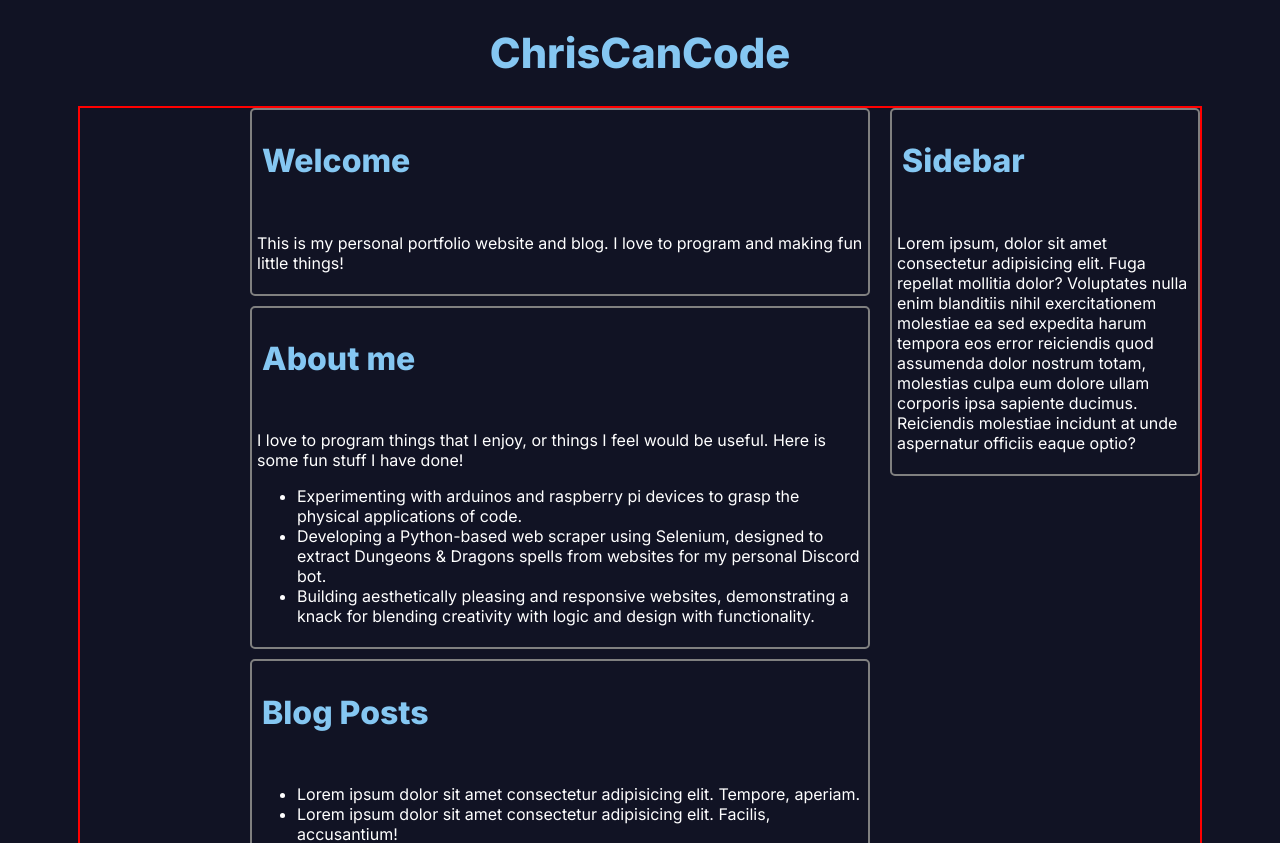
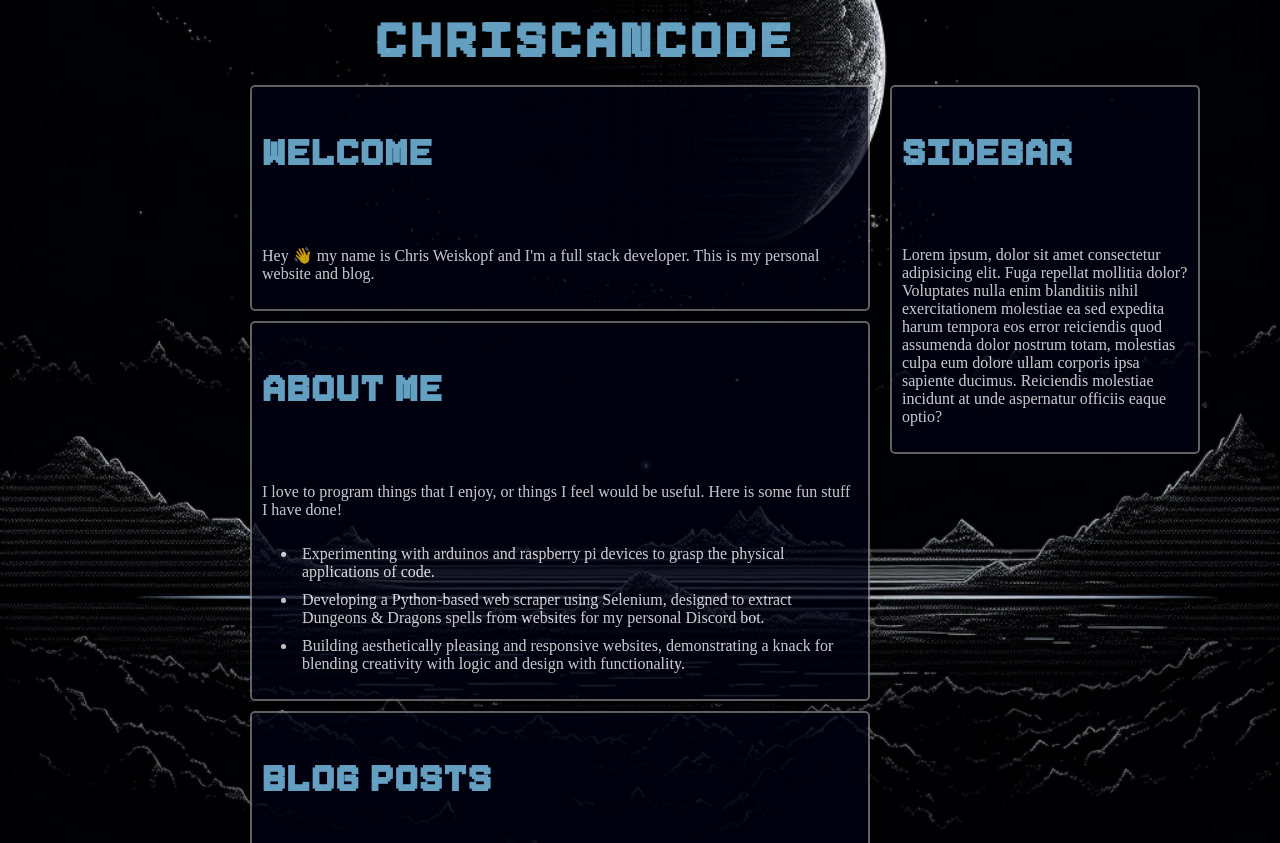
Before and after one commit to Sagelyyy/portfolio, a SvelteKit app: page / in a window 1280 px wide. Shown: the top 843 px of the page. Built offline with nearby package versions, Linux system fonts and the light colour scheme.

Commit message:
Adding custom fonts, custom background, updating CSS

```diff
--- a/src/components/Block.svelte
+++ b/src/components/Block.svelte
@@ -23,6 +23,8 @@
   .block-title {
     padding: 5px;
     color: var(--font-primary);
+    letter-spacing: 2px;
+    font-size: 1.5rem;
   }
 
   .block-content {
--- a/src/components/Content.svelte
+++ b/src/components/Content.svelte
@@ -29,7 +29,6 @@
       ". about-me sidebar"
       ". blog-posts sidebar";
     grid-gap: 20px;
-    border: 2px solid red;
     row-gap: 10px;
   }
 
--- a/src/components/Title.svelte
+++ b/src/components/Title.svelte
@@ -10,6 +10,9 @@
     margin: 0 auto;
     text-align: center;
     color: var(--font-primary-color);
-    font-size: 1.3rem;
+    line-gap-override: 5px;
+    font-family: "Pixeboy", "Inter", sans-serif;
+    font-size: 2rem;
+    letter-spacing: 5px;
   }
 </style>
--- /dev/null
+++ b/src/global.css
@@ -0,0 +1,6 @@
+@font-face {
+  font-family: "Pixeboy";
+  src: url("/fonts/Pixeboy.ttf") format("truetype");
+  font-weight: normal;
+  font-style: normal;
+}
--- a/src/routes/+page.svelte
+++ b/src/routes/+page.svelte
@@ -1,19 +1,20 @@
 <script>
+  import "../global.css";
   import Content from "../components/Content.svelte";
   import Block from "../components/Block.svelte";
   import Title from "../components/Title.svelte";
 </script>
 
 <Title>
-  <h1 slot="page-title">ChrisCanCode</h1>
+  <h1 id="title" slot="page-title">ChrisCanCode</h1>
 </Title>
 
 <Content>
   <Block slot="welcome">
     <h1 slot="title" class="block-title">Welcome</h1>
     <p slot="content">
-      This is my personal portfolio website and blog. I love to program and
-      making fun little things!
+      Hey 👋 my name is Chris Weiskopf and I'm a full stack developer. This is
+      my personal website and blog.
     </p>
   </Block>
   <Block slot="sidebar">
@@ -80,13 +81,41 @@
   }
 
   :global(html, body) {
-    background-color: var(--bg-primary);
-    font-family: var(--font-primary-family);
+    height: 100%;
+    margin: 0;
+    padding: 0;
   }
 
+  :global(body) {
+    content: "";
+    position: absolute;
+    top: 0px;
+    right: 0px;
+    bottom: 0px;
+    left: 0px;
+    opacity: 0.75;
+    background-image: url("/images/pixelbg.png");
+    background-repeat: no-repeat;
+    background-size: cover;
+    background-position: center;
+    filter: contrast(1.2);
+  }
   .block-title {
     align-self: left;
     padding: 5px;
     color: var(--font-primary-color);
+    line-gap-override: 5px;
+    font-family: "Pixeboy", "Inter", sans-serif;
+  }
+
+  p,
+  li {
+    padding: 5px;
+  }
+
+  #title {
+    margin: 10px;
+    text-shadow: 1px 1px 5px black;
+    margin-right: 120px;
   }
 </style>
```
Also changed, not shown: static/fonts/Pixeboy.ttf (added), static/images/pixelbg.png (added).
